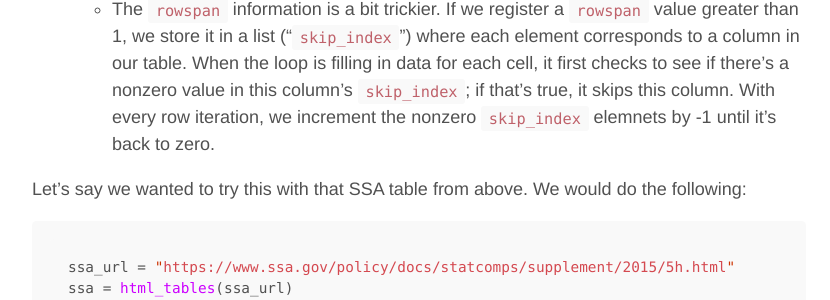
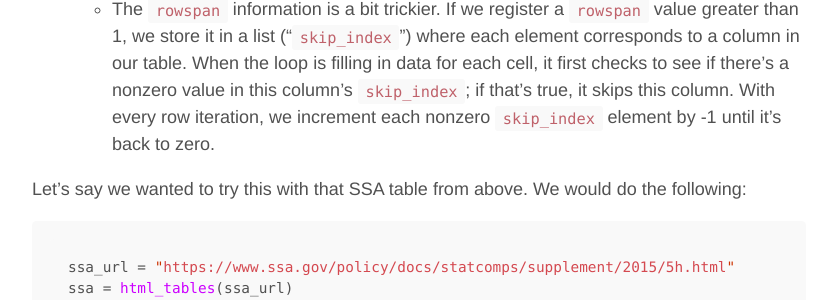
Before and after one commit to WadeP6970/johnricco.github.io, a Jekyll site: the page built from _posts/2017-4-4-python-html.md, in a window 1280 px wide and 900 px high, scrolled down 3957 px. Shown: the part 180-480 px from the top of the window, without its empty margins (221-1051 px from the left). Built offline with Jekyll 4.4.1, drawn with Linux system fonts in a browser that asks for light colours.

Commit message:
spelling

```diff
--- a/_posts/2017-4-4-python-html.md
+++ b/_posts/2017-4-4-python-html.md
@@ -141,7 +141,7 @@ The gist what's going on here:
 * First we parse the HTML using `BeautifulSoup`, finding all tables, then all rows within each table, then each cell within each row.
 * Then when we're looping over each of these cells, we check to see if there are any `colspan` and `rowspan` attributes associated with the cell -- this tells us the dimensions of the cell. In spreadsheet terms, you might think of a `rowspan` value of 2 corresponding to a cell being merged with the cell below it.
 	* The `colspan` information is easy to use. If we register a `colspan` value greater than 1, we skip that number of columns before we start filling in the next cell.
-	* The `rowspan` information is a bit trickier. If we register a `rowspan` value greater than 1, we store it in a list ("`skip_index`") where each element corresponds to a column in our table. When the loop is filling in data for each cell, it first checks to see if there's a nonzero value in this column's `skip_index`; if that's true, it skips this column. With every row iteration, we increment the nonzero `skip_index` elemnets by -1 until it's back to zero.
+	* The `rowspan` information is a bit trickier. If we register a `rowspan` value greater than 1, we store it in a list ("`skip_index`") where each element corresponds to a column in our table. When the loop is filling in data for each cell, it first checks to see if there's a nonzero value in this column's `skip_index`; if that's true, it skips this column. With every row iteration, we increment each nonzero `skip_index` element by -1 until it's back to zero.
 
 Let's say we wanted to try this with that SSA table from above. We would do the following:
 
```
